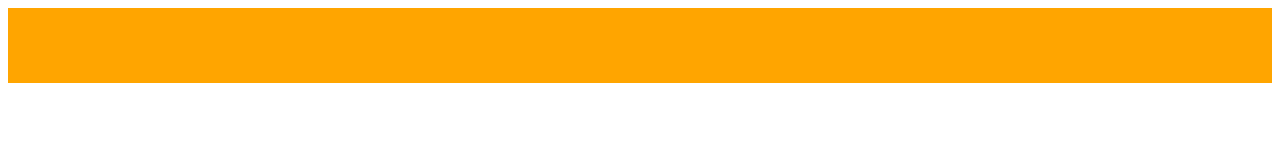
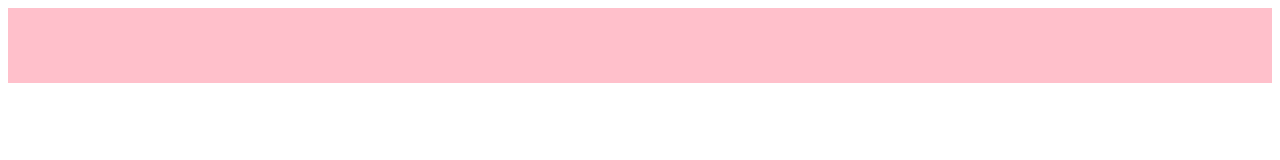
Before and after one commit to Hoodoo42/mediaQuery, a plain HTML site: page index.html in a window 1280 px wide. Drawn offline with Linux system fonts and the light colour scheme.

Commit message:
added a media query for desktop

```diff
--- a/css/style.css
+++ b/css/style.css
@@ -11,3 +11,10 @@ header{
         background-color: orange;
     }
 }
+
+@media only screen and (min-width:1000px){
+    header{
+
+        background-color: pink;
+    }
+}
```
